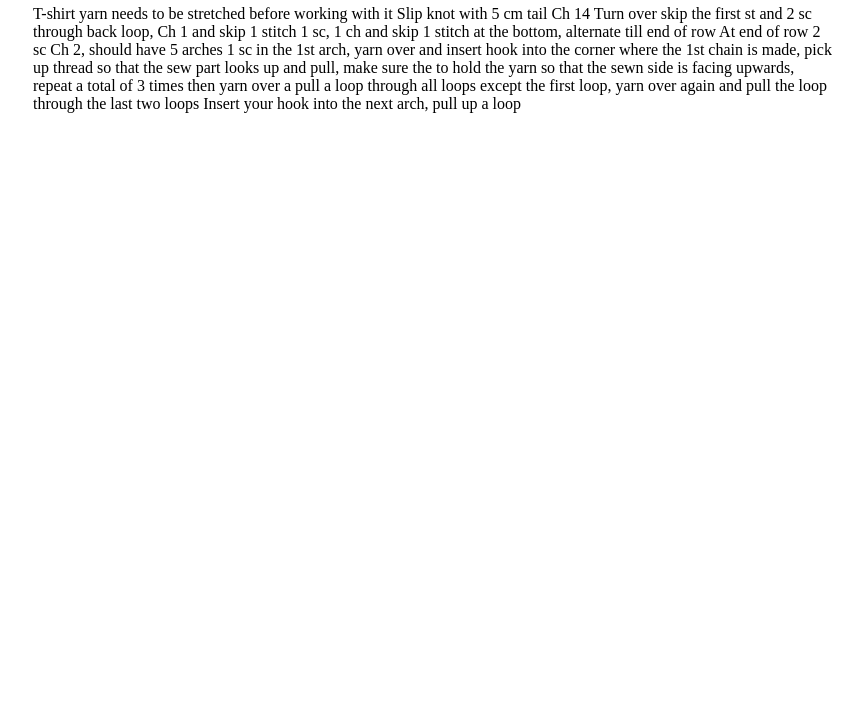
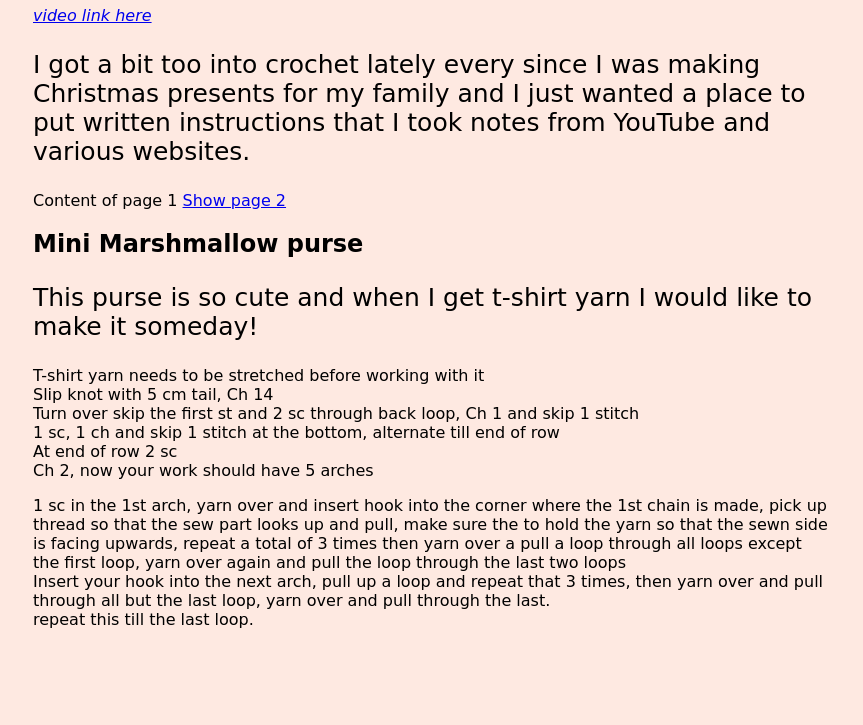
Before and after one commit to poonchoo/crochet-bag, a plain HTML site: page somesortoftest.html in a window 1280 px wide. Shown: the part 75-800 px from the top of the page, without its empty margins (207-1070 px from the left). Drawn offline with Linux system fonts and the light colour scheme; a web font is replaced by a local one.

Commit message:
added content

```diff
--- a/somesortoftest.html
+++ b/somesortoftest.html
@@ -1,22 +1,52 @@
 <!DOCTYPE html>
 <head>
+  <link rel="preconnect" href="https://fonts.googleapis.com">
+    <link rel="preconnect" href="https://fonts.gstatic.com" crossorigin>
+    <link href="https://fonts.googleapis.com/css2?family=Hachi+Maru+Pop&family=Meow+Script&family=Poppins:ital@0;1&display=swap" rel="stylesheet">
     <link rel ='stylesheet', href="styles.css">
+    <script>
+    function show(shown, hidden) {
+      document.getElementById(shown).style.display='block';
+      document.getElementById(hidden).style.display='none';
+      return false;
+    }
+    </script>
 </head>
 <body>
-<h1>   Crochet mini marshmallow bag instructions
+<h1>   My crochet collection!
 </h1>
-<p>
-T-shirt yarn needs to be stretched before working with it
+    <em><a href="https://youtu.be/Ai30OjpdngA">video link here</a></em>
+    <p class="comment"> I got a bit too into crochet lately every since I
+    was making Christmas presents for my family and I just wanted a place to put
+    written instructions that I took notes from YouTube and various websites.</p>
+    <div id="Page1">
+    Content of page 1
+    <a href="#" onclick="return show('Page2','Page1');">Show page 2</a>
+        <h2>Mini Marshmallow purse</h2>
+        <p class="comment">This purse is so cute and when I get t-shirt yarn I would like to make it someday!</p>
+        <p>
+            T-shirt yarn needs to be stretched before working with it<br>
+            Slip knot with 5 cm tail, Ch 14<br>
+            Turn over skip the first st and 2 sc through back loop, Ch 1 and skip 1 stitch<br>
+            1 sc, 1 ch and skip 1 stitch at the bottom, alternate till end of row<br>
+            At end of row 2 sc<br>
+            Ch 2, now your work should have 5 arches <br>
+        </p>
+        <p>
+            1 sc in the 1st arch, yarn over and insert hook into the corner where the 1st chain is made, pick up thread so that the sew part looks up and pull, make sure the  to hold the yarn so that the sewn side is facing upwards, repeat a total of 3 times then yarn over a pull a loop through all loops except the first loop, yarn over again and pull the loop through the last two loops<br>
 
-Slip knot with 5 cm tail
-Ch 14
-Turn over skip the first st and 2 sc through back loop, Ch 1 and skip 1 stitch
-1 sc, 1 ch and skip 1 stitch at the bottom, alternate till end of row
-At end of row 2 sc
-Ch 2, should have 5 arches
+            Insert your hook into the next arch, pull up a loop and repeat that 3 times, then yarn over and pull through all but the last loop, yarn over and pull through the last.<br>
+            repeat this till the last loop.
+         </p>
+  </div>
 
-1 sc in the 1st arch, yarn over and insert hook into the corner where the 1st chain is made, pick up thread so that the sew part looks up and pull, make sure the  to hold the yarn so that the sewn side is facing upwards, repeat a total of 3 times then yarn over a pull a loop through all loops except the first loop, yarn over again and pull the loop through the last two loops
 
-Insert your hook into the next arch, pull up a loop
-    </p>
+
+     <div id="Page2" style="display:none">
+    Content of page 2
+    <a href="#" onclick="return show('Page1','Page2');">Show page 1</a>
+
+
+    </div>
+
     </body>
--- a/styles.css
+++ b/styles.css
@@ -1,4 +1,10 @@
 body {
     max-width:800px;
     margin:auto;
+    font-family: "Hachi Maru Pop", cursive;
+    background: #FEE9E1
     }
+.comment {
+    font-family: 'Meow Script', cursive;
+    font-size: 25px;
+}
```
